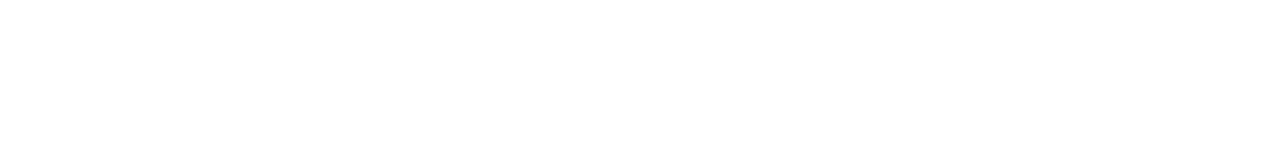
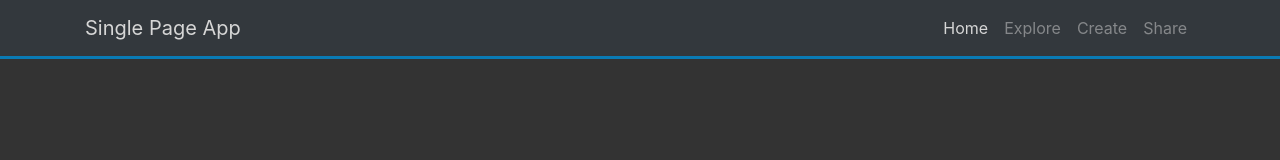
Before and after one commit to joyantony/singlepage, a plain HTML site: page index.html in a window 1280 px wide. Drawn offline with nearby package versions, Linux system fonts and the light colour scheme.

Commit message:
navigation is done with navbar

```diff
--- a/css/style.css
+++ b/css/style.css
@@ -0,0 +1,9 @@
+body{
+	background: #333;
+	color: #fff;
+}
+
+.navbar{
+	border-bottom: #008ed6 3px solid;
+	opacity: 0.8;
+}
--- a/index.html
+++ b/index.html
@@ -7,10 +7,33 @@
 	<link rel="stylesheet" href="https://use.fontawesome.com/releases/v5.4.1/css/all.css" integrity="sha384-5sAR7xN1Nv6T6+dT2mhtzEpVJvfS3NScPQTrOxhwjIuvcA67KV2R5Jz6kr4abQsz" crossorigin="anonymous">
 	<link rel="stylesheet" href="https://stackpath.bootstrapcdn.com/bootstrap/4.1.3/css/bootstrap.min.css" integrity="sha384-MCw98/SFnGE8fJT3GXwEOngsV7Zt27NXFoaoApmYm81iuXoPkFOJwJ8ERdknLPMO" crossorigin="anonymous">
 	<link rel="stylesheet" href="css/style.css">
-	<title>Bootstrap Theme</title>
+	<title>Bootstrap Single Page App</title>
 </head>
 <body>
-	<!-- Start Here -->
+	<nav class="navbar navbar-expand-md navbar-dark bg-dark fixed-top">
+		<div class="container">
+			<a href="index.html" class="navbar-brand">Single Page App</a>
+			<button class="navbar-toggler" data-toggle="collapse" data-target="#navbarCollapse">
+				<sapn class="navbar-toggler-icon"></sapn>
+			</button>
+			<div class="collapse navbar-collapse" id="navbarCollapse">
+				<ul class="navbar-nav ml-auto">
+					<li class="nav-item active">
+						<a href="#home" class="nav-link">Home <span class="sr-only">(current)</span></a>
+					</li>
+					<li class="nav-item">
+						<a href="#explore-head-section" class="nav-link">Explore</a>
+					</li>
+					<li class="nav-item">
+						<a href="#create-head-section" class="nav-link">Create</a>
+					</li>
+					<li class="nav-item">
+						<a href="share-head-section" class="nav-link">Share</a>
+					</li>
+				</ul>
+			</div>
+		</div>
+	</nav>
 
 <script src="https://code.jquery.com/jquery-3.3.1.min.js" integrity="sha256-FgpCb/KJQlLNfOu91ta32o/NMZxltwRo8QtmkMRdAu8="
 crossorigin="anonymous"></script>
```
